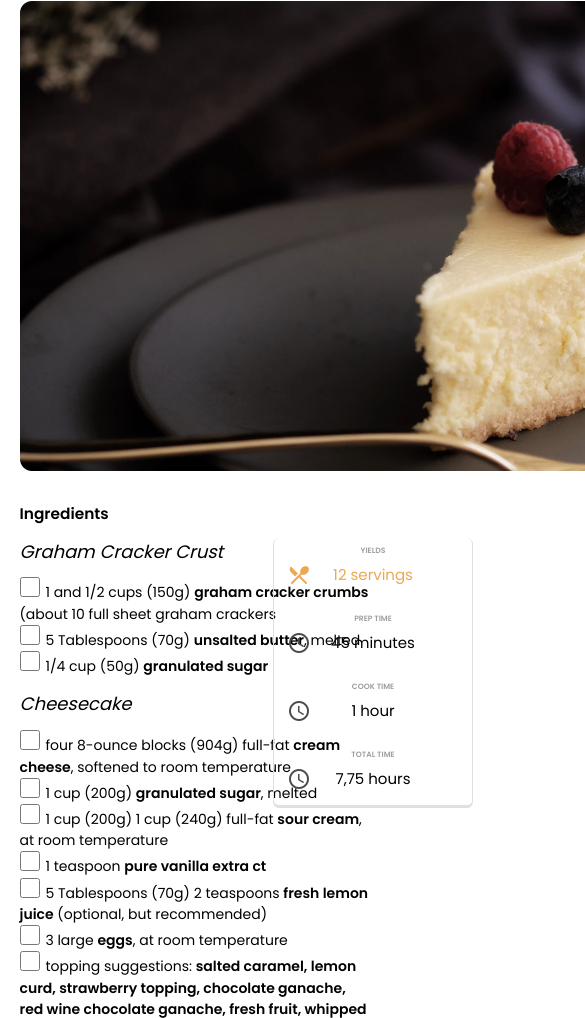
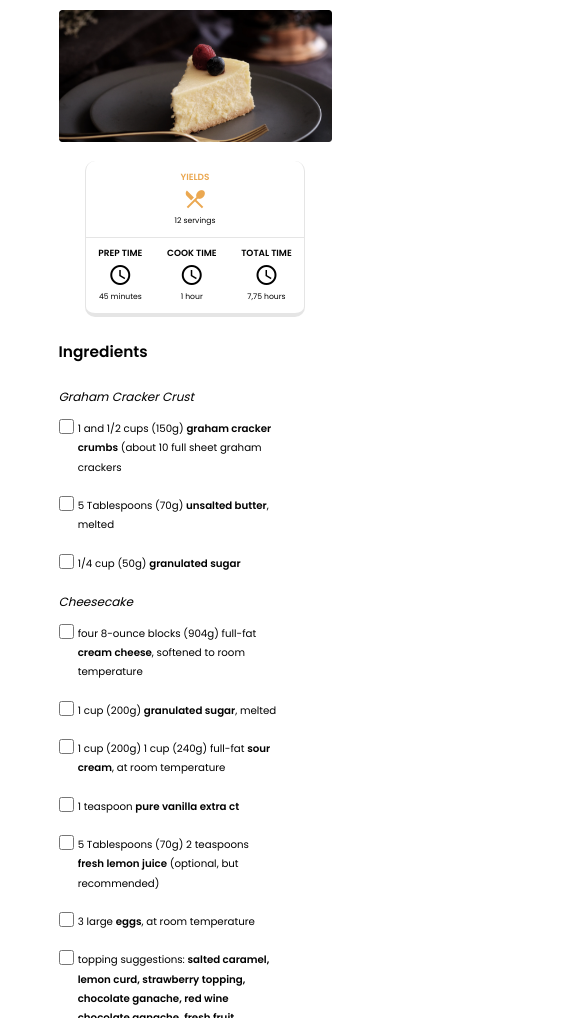
Before and after one commit to palenquer/devchallenger---recipe, a plain HTML site: page public/index.html in a window 390 px wide. Shown: the part 182-1200 px from the top of the page, 585 px wide, since content can reach past the window. Drawn offline with Linux system fonts and the light colour scheme.

Commit message:
added responsive css and fixes

```diff
--- a/public/index.html
+++ b/public/index.html
@@ -1,97 +1,123 @@
 <!DOCTYPE html>
-<html lang="en">
+<html lang="pt-br">
 <head>
+    <title>Recipe Page</title>
     <meta charset="UTF-8">
     <meta name="viewport" content="width=device-width, initial-scale=1.0">
-    <title>Recipe Page</title>
+
     <link href="https://fonts.googleapis.com/icon?family=Material+Icons" rel="stylesheet">
     <link href="https://fonts.googleapis.com/css2?family=Archivo:wght@400;700&amp;family=Poppins:wght@400;600&amp;display=swap" rel="stylesheet">
     <link rel="stylesheet" href="styles/main.css">
     <link rel="stylesheet" href="styles/page-recipe.css">
 </head>
 <body>
+
     <div id="container">
-
       <h1>Classic Cheesecake Recipe</h1>
-        <p class="description">Look no further for a creamy and ultra smooth classic cheesecake recipe! Paired with a buttery graham cracker crust, no one can deny its simple decadence. For the best results, bake in a water bath.</p>
-
+      <p>Look no further for a creamy and ultra smooth classic cheesecake recipe! Paired with a buttery graham cracker crust, no one can deny its simple decadence. For the best results, bake in a water bath.</p>
       <img src="images/photo1.png" alt="Recipe Image">
 
-        <h2>Ingredients</h2>
+      <div id="recipebox">
 
-        <div id="content">
-            <div class="boxinfo">
-                <h3>YIELDS</h3>
+        <div id="boxinfo">
+
+          <div class="grid">
+            <h4 class="indicativeText">YIELDS</h4>
             <i class="large material-icons">local_dining</i>
             <span>12 servings</span>
-                <h3>PREP TIME</h3>
+          </div>
+
+          <div class="grid">
+            <h4>PREP TIME</h4>
             <i class="large material-icons">access_time</i>
             <span>45 minutes</span>
-                <h3>COOK TIME</h3>
+          </div>
+
+          <div class="grid">
+            <h4>COOK TIME</h4>
             <i class="large material-icons">access_time</i>
             <span>1 hour</span>
-                <h3>TOTAL TIME</h3>
+          </div>
+
+          <div class="grid">
+            <h4>TOTAL TIME</h4>
             <i class="large material-icons">access_time</i>
             <span>7,75 hours</span>
           </div>
-            <p class="ingredient">Graham Cracker Crust</p>
+        </div>
 
-            <input type="checkbox" id="ingredient1" name="ingredient1">
-            <label for="ingredient1">  1 and 1/2 cups (150g) <strong>graham cracker crumbs</strong> (about 10 full sheet graham crackers</label><br>
-            <input type="checkbox" id="ingredient2" name="ingredient2">
-            <label for="ingredient2"> 5 Tablespoons (70g) <strong>unsalted butter</strong>, melted</label><br>
-            <input type="checkbox" id="ingredient3" name="ingredient3">
-            <label for="ingredient3"> 1/4 cup (50g) <strong>granulated sugar</strong></label><br>
+        <div id="textContent">
+          <h2>Ingredients</h2>
 
-            <p class="ingredient">Cheesecake</p>
+          <h3>Graham Cracker Crust</h3>
 
-            <input type="checkbox" id="ingredient4" name="ingredient4">
-            <label for="ingredient4"> four 8-ounce blocks (904g) full-fat <strong>cream cheese</strong>, softened to room temperature</label><br>
-            <input type="checkbox" id="ingredient5" name="ingredient5">
-            <label for="ingredient5"> 1 cup (200g) <strong>granulated sugar</strong>, melted</label><br>
-            <input type="checkbox" id="ingredient6" name="ingredient6">
-            <label for="ingredient6"> 1 cup (200g) 1 cup (240g) full-fat <strong>sour cream</strong>, at room temperature</label><br>
-            <input type="checkbox" id="ingredient7" name="ingredient7">
-            <label for="ingredient7"> 1 teaspoon <strong>pure vanilla extra ct</strong></label><br>
-            <input type="checkbox" id="ingredient8" name="ingredient8">
-            <label for="ingredient8"> 5 Tablespoons (70g) 2 teaspoons <strong>fresh lemon juice</strong> (optional, but recommended)</label><br>
-            <input type="checkbox" id="ingredient9" name="ingredient9">
-            <label for="ingredient9"> 3 large <strong>eggs</strong>, at room temperature</label><br>
-            <input type="checkbox" id="ingredient10" name="ingredient10">
-            <label for="ingredient10"> topping suggestions: <strong>salted caramel, lemon curd, strawberry topping, chocolate ganache, red wine chocolate ganache, fresh fruit, whipped cream, or raspberry sauce</strong> (recipe in notes)</label><br>
+          <input type="checkbox" id="ingredientcheck" name="ingredientcheck">
+          <p>1 and 1/2 cups (150g) <strong>graham cracker crumbs</strong> (about 10 full sheet graham crackers</p>
 
+          <input type="checkbox" id="ingredientcheck" name="ingredientcheck">
+          <p>5 Tablespoons (70g) <strong>unsalted butter</strong>, melted</p>
+
+          <input type="checkbox" id="ingredientcheck" name="ingredientcheck">
+          <p>1/4 cup (50g) <strong>granulated sugar</strong></p>
+
+          <h3>Cheesecake</h3>
+
+          <input type="checkbox" id="ingredientcheck" name="ingredientcheck">
+          <p>four 8-ounce blocks (904g) full-fat <strong>cream cheese</strong>, softened to room temperature</p>
+          <input type="checkbox" id="ingredientcheck" name="ingredientcheck">
+          <p>1 cup (200g) <strong>granulated sugar</strong>, melted</p>
+          <input type="checkbox" id="ingredientcheck" name="ingredientcheck">
+          <p>1 cup (200g) 1 cup (240g) full-fat <strong>sour cream</strong>, at room temperature</p>
+          <input type="checkbox" id="ingredientcheck" name="ingredientcheck">
+          <p>1 teaspoon <strong>pure vanilla extra ct</strong></p>
+          <input type="checkbox" id="ingredientcheck" name="ingredientcheck">
+          <p>5 Tablespoons (70g) 2 teaspoons <strong>fresh lemon juice</strong> (optional, but recommended)</p>
+          <input type="checkbox" id="ingredientcheck" name="ingredientcheck">
+          <p>3 large <strong>eggs</strong>, at room temperature</p>
+          <input type="checkbox" id="ingredientcheck" name="ingredientcheck">
+          <p>topping suggestions: <strong>salted caramel, lemon curd, strawberry topping, chocolate ganache, red wine chocolate ganache, fresh fruit, whipped cream, or raspberry sauce</strong> (recipe in notes)</p>
         </div>
+     </div>
+
         <div id="instructions">
             <h2>Instructions</h2>
+
               <div class="boxed">
                 1
               </div>
               <p>Adjust the oven rack to the lower-middle position and preheat oven to 350°F (177°C).</p>
+
               <div class="boxed">
                 2
               </div>
               <p><strong>Make the crust:</strong> Using a food processor, pulse the graham crackers into crumbs. Pour into a medium bowl and stir in sugar and melted butter until combined. (You can also pulse it all together in the food processor.) Mixture will be sandy. Press firmly into the bottom and slightly up the sides of a 9-inch or 10-inch springform pan. No need to grease the pan first. I use the bottom of a measuring cup to pack the crust down tightly. Pre-bake for 8 minutes. Remove from the oven and place the hot pan on a large piece of aluminum foil. The foil will wrap around the pan for the water bath in step 4. Allow crust to slightly cool as you prepare the filling.</p>
+
               <div class="boxed">
                 3
               </div>
               <p><strong>Make the filling:</strong> Using a handheld or stand mixer fitted with a paddle attachment, beat the cream cheese and granulated sugar together on medium-high speed in a large bowl until the mixture is smooth and creamy, about 2 minutes. Add the sour cream, vanilla extract, and lemon juice then beat until fully combined. On medium speed, add the eggs one at a time, beating after each addition until just blended. After the final egg is incorporated into the batter, stop mixing. To help prevent the cheesecake from deflating and cracking as it cools, avoid over-mixing the batter as best you can.</p>
+
               <div class="boxed">
                 4
               </div>
               <p><strong>Prepare the simple water bath (see note)</strong> Boil a pot of water. You need 1 inch of water in your roasting pan for the water bath, so make sure you boil enough. I use an entire kettle of hot water. As the water is heating up, wrap the aluminum foil around the springform pan. Pour the cheesecake batter on top of the crust. Use a rubber spatula or spoon to smooth it into an even layer. Place the pan inside of a large roasting pan. Carefully pour the hot water inside of the pan and place in the oven. (Or you can place the roasting pan in the oven first, then pour the hot water in. Whichever is easier for you.)</p>
+
               <div class="boxed">
                 5
               </div>
               <p>Bake cheesecake for 55-70 minutes or until the center is almost set. When it’s done, the center of the cheesecake will slightly wobble if you gently shake the pan. Turn the oven off and open the oven door slightly. Let the cheesecake sit in the oven in the water bath as it cools down for 1 hour. Remove from the oven and water bath, then cool cheesecake completely at room temperature. Then refrigerate the cheesecake for at least 4 hours or overnight.</p>
+
               <div class="boxed">
                 6
               </div>
               <p>Use a knife to loosen the chilled cheesecake from the rim of the springform pan, then remove the rim. Using a clean sharp knife, cut into slices for serving. For neat slices, wipe the knife clean and dip into warm water between each slice.</p>
+
               <div class="boxed">
                 7
               </div>
               <p>Serve cheesecake with desired toppings. Cover and store leftover cheesecake in the refrigerator for up to 5 days.</p>
         </div>
+
         <p class="font">Source: https://sallysbakingaddiction.com/classic-cheesecake/</p>
         <p class="font2">Paulo Alenquer @ DevChallenges.io</p>
     </div>
--- a/public/styles/main.css
+++ b/public/styles/main.css
@@ -1,34 +1,62 @@
 :root{
-    font-size:60%
+    font-size:62.5%
 }
-@media (max-width: 699px) {
-    :root {
-        font-size: 40%
-    }
-}
+
 * {
     margin: 0;
     padding: 0;
     box-sizing: border-box;
 }
-html, body {
-    height: 210vh;
-}
+
 body {
+    display: flex;
+    justify-content: center;
     font-weight: 500;
     font-family: Poppins;
     font-size: 1.6rem;
-    display: flex;
-    align-items: center;
-    justify-content: center;
 }
-#container {
-    max-width: 90rem;
-    height: 210vh;
-    width: 90vw;
+
+img {
+    margin: 2rem 0rem;
+    width:100%;
+    height:50%;
 }
-@media(min-width: 700px) {
+
+@media (max-width: 854px) {
     :root {
-        font-size: 62.5% /* 1 rem = 10px */
+        font-size: 40%
+    }
+    #container #recipebox {
+        flex-direction: column;
+    }
+    #container #recipebox #boxinfo {
+        align-self: center;
+        display: flex;
+        flex-wrap: wrap-reverse;
+        min-width: 220px;
+        width: 40%;
+        margin-left: 0rem;
+    }
+    #container #recipebox #textContent input[type="checkbox"] {
+        width: 15px;
+        height: 15px;
+    }
+    #container #recipebox #boxinfo .grid{
+        flex-grow: 4;
     }
 }
+@media (min-width: 855px) {
+    #container #recipebox #boxinfo {
+        min-width: 123px;
+        width: 13%;
+    }
+    #container #recipebox {
+        width: 17%;
+        min-width: 150px;
+        flex-direction: row-reverse;
+    }
+    #container #recipebox #textContent input[type="checkbox"] {
+        width: 20px;
+        height: 20px;
+    }
+}
--- a/public/styles/page-recipe.css
+++ b/public/styles/page-recipe.css
@@ -1,101 +1,92 @@
-#container p {
-    width: 60rem;
-    margin-bottom: 1rem;
-    font-size: 14px;
+#container {
+    line-height: 3rem;
+    width: 70%;
+    height: 100%;
 }
-#container img {
-    margin: 2rem 0rem;
-    width: 969px;
-    height: 470px;
+#container #recipebox {
+    display: flex;
+    justify-content: space-between;
+    width: 100%;
+}
+#container #recipebox #textContent {
+    width: 80%;
+}
+#container #recipebox #boxinfo {
+    text-align: center;
+    border-radius: 10px;
+    border-left: 1px solid #dfdfdfcc;
+    border-right: 1px solid #dfdfdfcc;
+    border-bottom: 4px solid #dfdfdfcc;
+    height: 100%;
+}
+#container #recipebox #boxinfo .grid {
+    flex-direction: column;
+    display: flex;
+    padding: 1rem;
+}
+#container #recipebox #boxinfo .grid h4 {
+    font-size: 1.4rem;
+}
+#container #recipebox #boxinfo .grid .indicativeText {
+    color: #eba851;
+}
+#container #recipebox #boxinfo .grid span {
+    font-size: 1.2rem;
+}
+#container #recipebox #boxinfo i {
+    float: left;
+}
+#container #recipebox #boxinfo .grid:first-of-type{
+    order: 1;
+    border-bottom: 1px solid #dfdfdfcc;
+}
+#container #recipebox #boxinfo .grid:first-of-type i {
+    color: #eba851;
+}
+#container #instructions {
+    width: 80%;
 }
 #container h1 {
-    font-size: 5rem;
+    margin-bottom: 2rem;
+    margin-top: 10rem;
 }
-#container .description {
-    color: #4F4F4F;
+#container p {
+    line-height: 2rem;
     margin-left: 2rem;
+}
+#container #recipebox #textContent input[type="checkbox"] {
+    float: left;
+}
+#container #recipebox #textContent p {
+    margin-left: 3rem;
+    line-height: 3rem;
+    margin-bottom: 3rem;
+}
+#container #recipebox #textContent h3 {
+    font-weight: normal;
     font-style: italic;
-    font-size: 14px;
-    line-height: 17px;
+    margin-bottom: 2rem;
+    margin-top: 2rem;
 }
-#container h2,
+#container #recipebox #textContent h2,
 #container #instructions h2 {
-
-    margin: 2rem 0rem 2rem 0rem;
-}
-#container #content .ingredient {
-    margin: 2rem 0rem;
-    font-style: italic;
-    font-size: 18px;
-}
-#container #content .boxinfo {
-    position: absolute;
-    left: 70%;
-    line-height: 25px;
-    text-align: center;
-    margin: auto;
-    width: 200px;
-    height: 270px;
-    border-bottom: 3px solid #e0e0e0;
-    border-left: 1px solid #e0e0e0;
-    border-right: 1px solid #e0e0e0;
-    border-radius: 1rem;
-}
-#container #content i {
-    color: #4b4b4b;
-    position: absolute;
-    left: 10px;
-    width: 30px;
-    height: 30px;
-}
-#container #content i:first-of-type {
-    color: #eba851;
-}
-#container #content .boxinfo h3{
-    font-size: 1.2rem;
-    color: #9e9e9e;
-}
-#container #content .boxinfo span{
-    display: inline-block;
-    vertical-align: middle;
-    line-height: normal;
-    margin-bottom: 20px;
-    font-size: 15px;
-}
-#container #content .boxinfo span:first-of-type{
-    color: #eba851;
-}
-#container #content label {
-    font-size: 14px;
-}
-#container #content input[type="checkbox"] {
-    margin-bottom: 1rem;
-    margin-right: 0.5rem;
-    width: 20px;
-    height: 20px;
+    margin-top: 4rem;
+    margin-bottom: 4rem;
 }
 #container #instructions p {
-    margin-left: 5rem;
-    margin-bottom: 5rem;
+    margin-left: 6rem;
+    margin-bottom: 4rem;
 }
 #container #instructions .boxed {
-    position: absolute;
+    float: left;
     border-radius: 5px;
-    width: 35px;
-    height: 35px;
+    width: 3.5rem;
+    height: 3.5rem;
     display: flex;
     justify-content: center;
     align-items: center;
-    background-color: #eba851;
+    background-color: #eba851;;
     color: white;
-    font-size: 20px;
+    font-size: 2rem;
+    min-width: 25px;
 }
-#container .font ,
-#container .font2{
-    color: #4b4b4b;
-    font-size: 12px;
-}
-#container .font2 {
-    margin-top: 5rem;
-    text-align: center;
-}
```
Lines whose indentation alone changed are shown as unchanged.
